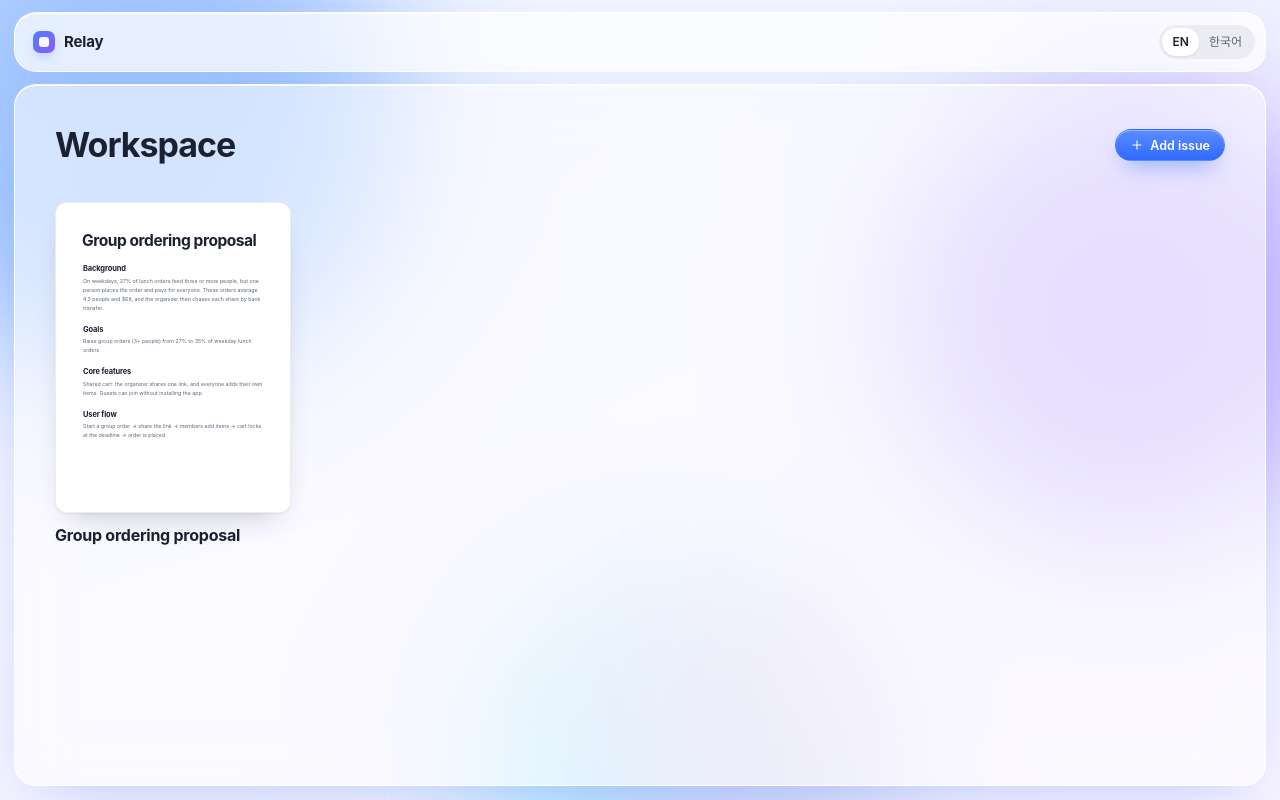
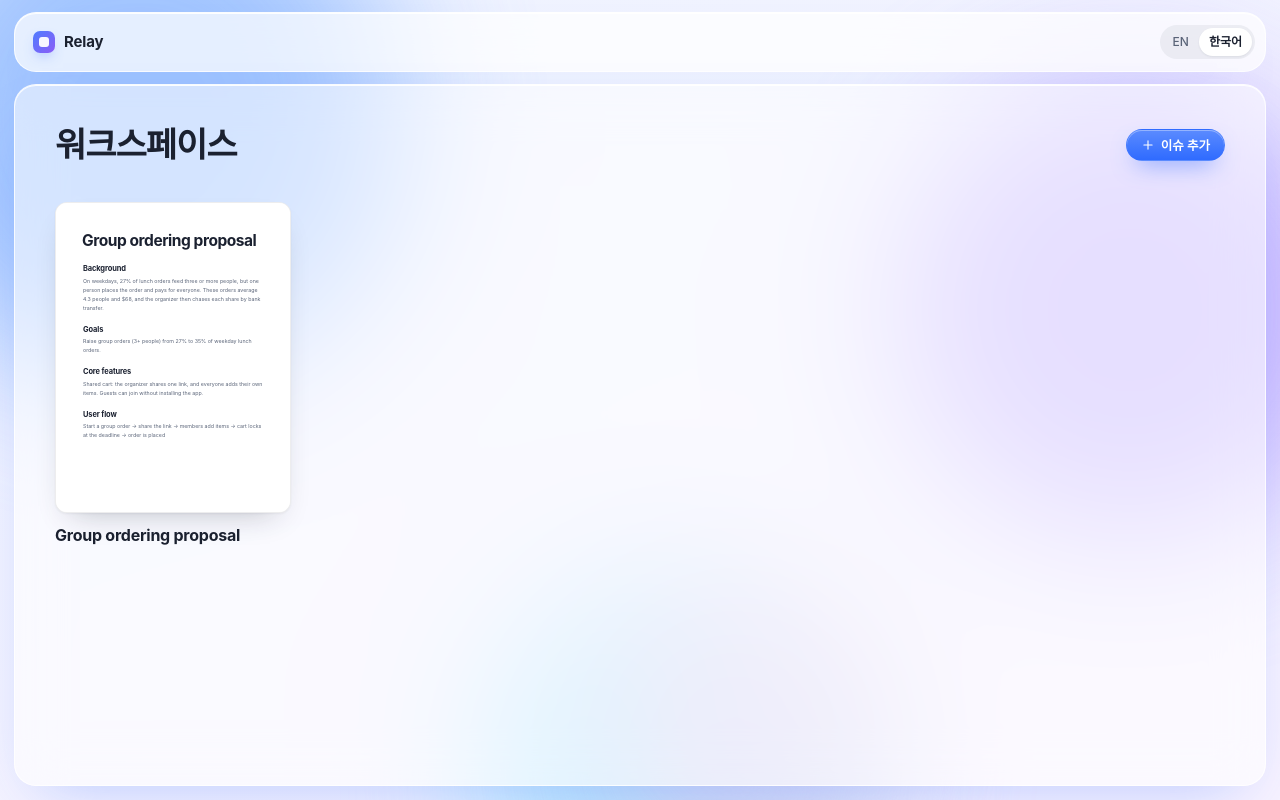
Before and after one commit to relay-hackerton/relay, a website: page index.html in a window 1280 px wide. Drawn offline with nearby package versions, Linux system fonts and the light colour scheme; no server answers; a web font is replaced by a local one.

Commit message:
chore: default interface language is Korean
Visitors who have not chosen a language now get Korean. English stays
available with ?lang=en or the EN toggle, and a saved choice is kept.
Only the default in index.html changed.

Co-Authored-By: Claude Opus 5.5 <noreply@anthropic.com>
Claude-Session: https://claude.ai/code/session_01WUnZHTprFS7rba4fafcSRE

```diff
--- a/index.html
+++ b/index.html
@@ -70,7 +70,7 @@
   (function () {
     var q = new URL(location.href).searchParams.get('lang');
     var saved = null; try { saved = localStorage.getItem('relay.lang'); } catch (e) {}
-    window.RELAY_LANG = (q || saved) === 'ko' ? 'ko' : 'en';
+    window.RELAY_LANG = (q || saved) === 'en' ? 'en' : 'ko';   // Korean unless English was chosen (?lang=en or the EN toggle)
   })();
 </script>
 <script src="https://cdn.jsdelivr.net/npm/@supabase/supabase-js@2.45.4/dist/umd/supabase.js"></script>
```
